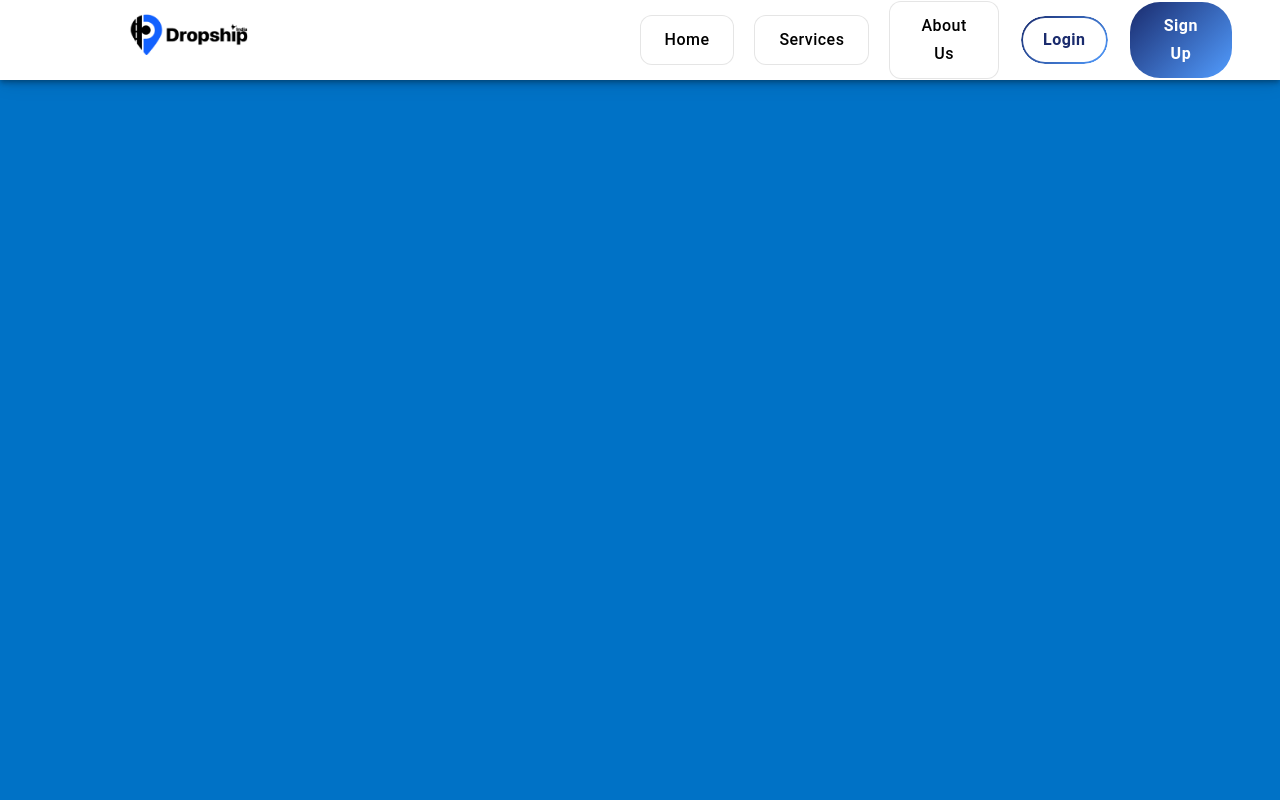
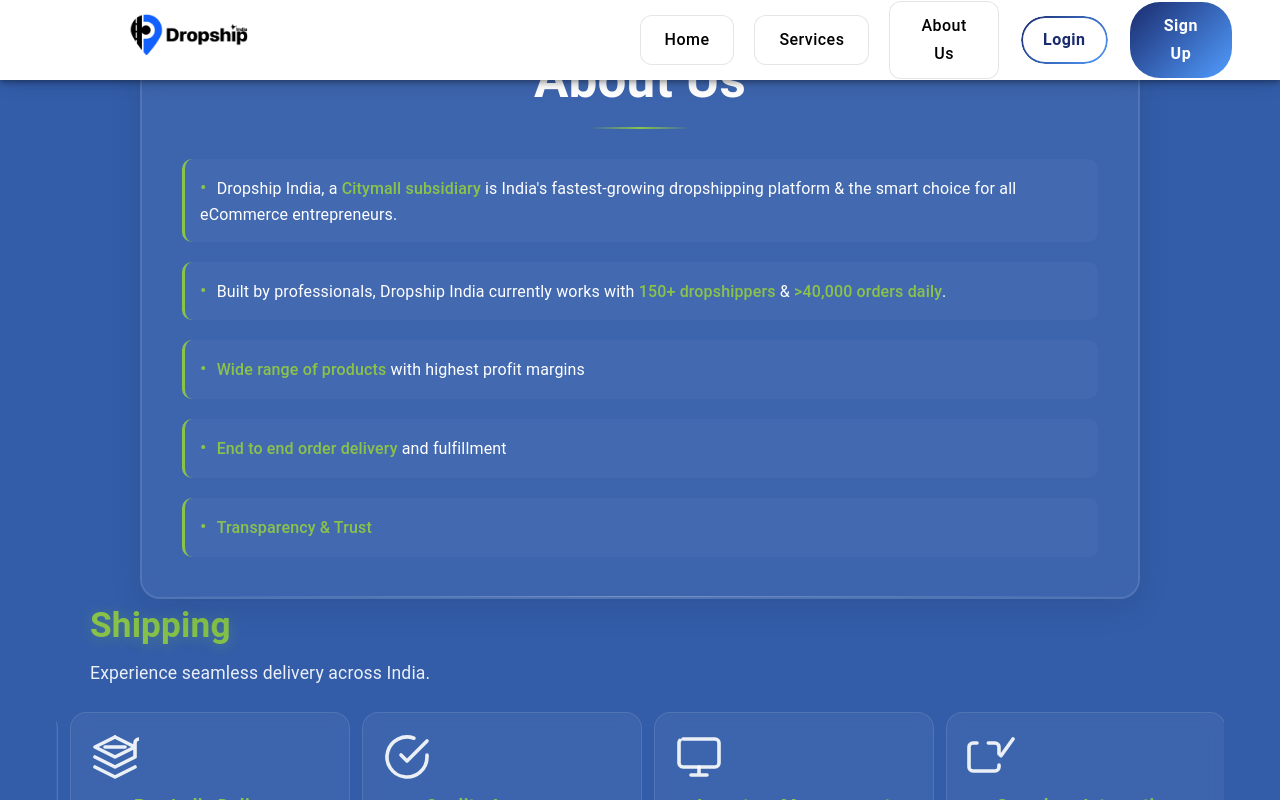
Before and after one commit to prashantcitymall/Dropship-india, a React (Create React App) app: page /about in a window 1280 px wide. Shown: the top 800 px of the page. Built offline with nearby package versions, Linux system fonts and the light colour scheme.

Commit message:
new changes

```diff
--- a/src/App.js
+++ b/src/App.js
@@ -3,10 +3,10 @@
 import Navbar from './components/Navbar/Navbar';
 import Hero from './components/Hero/Hero';
 import Products from './components/Products/Products';
-import Services from './components/Services/Services';
+import Shipping from './components/Shipping/Shipping';
 import Contact from './components/Contact/Contact';
 import Footer from './components/Footer/Footer';
-import About from './components/About/About';
+import About from './pages/About';
 import AutoCarousel from './components/AutoCarousel/AutoCarousel';
 import FeaturedCard from './components/FeaturedCard/FeaturedCard';
 import FeatureTiles from './components/FeatureTiles/FeatureTiles';
@@ -27,6 +27,12 @@
                 <FeaturedCard />
                 <FeatureTiles />
                 <section className="home-section">
+                  <About />
+                </section>
+                <section className="home-section">
+                  <Shipping />
+                </section>
+                <section className="home-section">
                   <Contact />
                 </section>
                 <AutoCarousel />
@@ -39,7 +45,7 @@
               <Products />
             </div>
           } />
-          <Route path="/services" element={<Services />} />
+          <Route path="/services" element={<Shipping />} />
           <Route path="/about" element={<About />} />
           <Route path="/contact" element={<Contact />} />
         </Routes>
--- a/src/components/About/About.js
+++ /dev/null
@@ -1,18 +0,0 @@
-import React from 'react';
-import styled from 'styled-components';
-
-const AboutContainer = styled.div`
-  min-height: 100vh;
-  padding: 80px 0;
-  background: transparent;
-`;
-
-const About = () => {
-  return (
-    <AboutContainer>
-      {/* Empty About Page */}
-    </AboutContainer>
-  );
-};
-
-export default About;
--- a/src/components/Services/Services.js
+++ /dev/null
@@ -1,18 +0,0 @@
-import React from 'react';
-import styled from 'styled-components';
-
-const ServicesContainer = styled.div`
-  min-height: 100vh;
-  padding: 80px 0;
-  background: transparent;
-`;
-
-const Services = () => {
-  return (
-    <ServicesContainer>
-      {/* Empty Services Page */}
-    </ServicesContainer>
-  );
-};
-
-export default Services;
```
